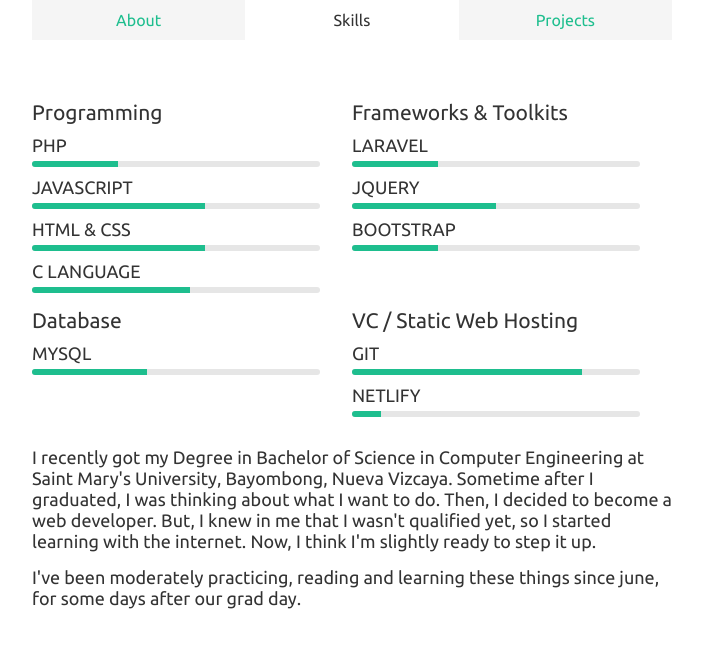
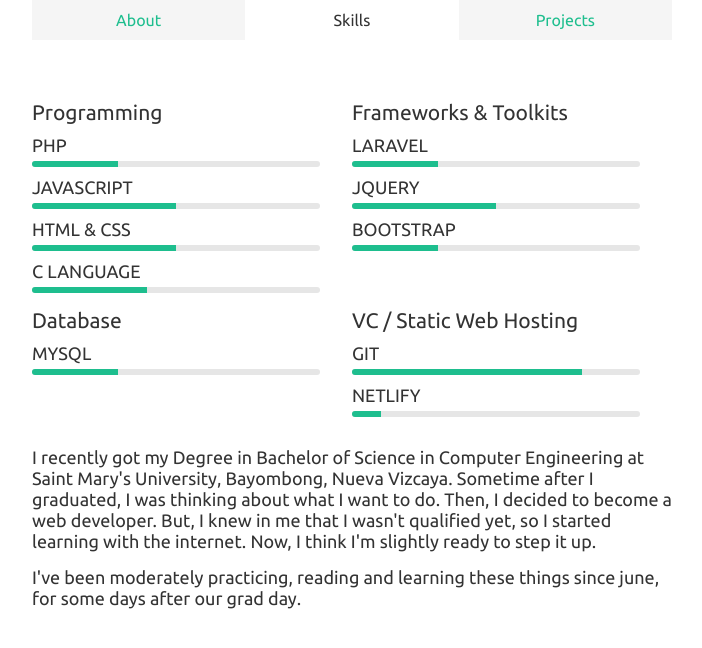
Before and after one commit to Aabill/PF, a plain HTML site: page index.html in a window 1280 px wide. Both pictures are taken after a click on the element "Skills". Shown: the whole page, without its empty margins (288-990 px from the left). Drawn offline with nearby package versions, Linux system fonts and the light colour scheme.

Commit message:
'update-skills'

```diff
--- a/css/index.css
+++ b/css/index.css
@@ -195,16 +195,16 @@ h1, h4, h3 {
     width: 30%;
 }
 .js-bar{
-    width: 60%;
+    width: 50%;
 }
 .html-bar{
-    width: 60%;
+    width: 50%;
 }
 .c-bar {
-    width: 55%;
+    width: 40%;
 }
 .mysql-bar {
-    width: 40%;
+    width: 30%;
 }
 .laravel-bar {
     width: 30%;
```
